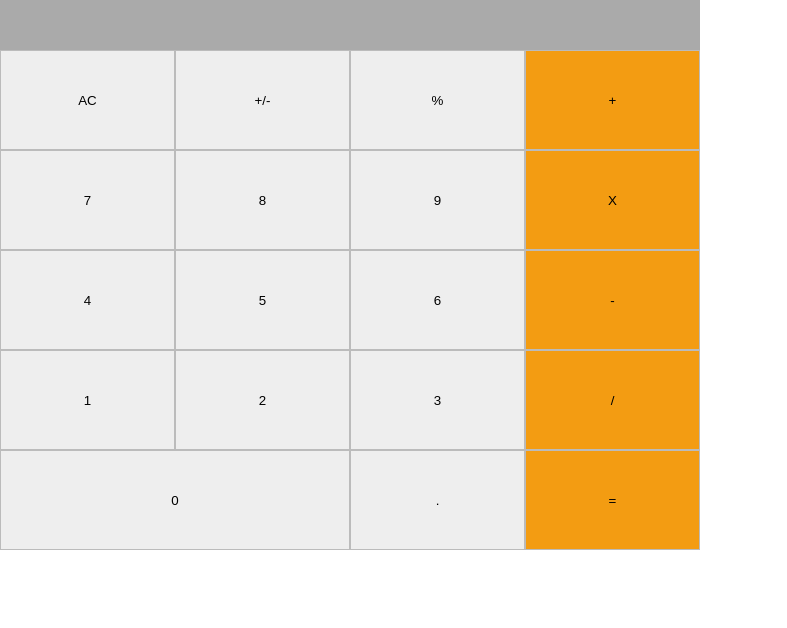
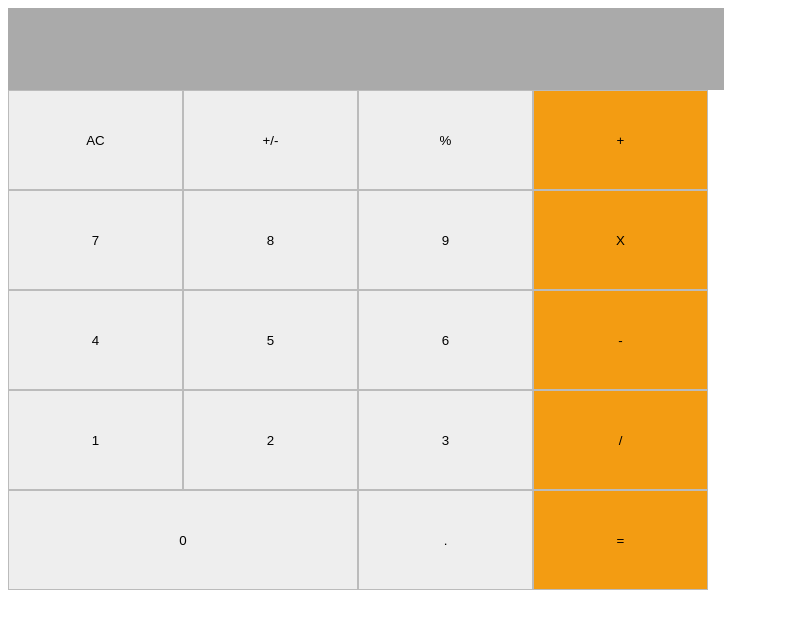
Before and after one commit to nikasulo/reactulator-lator, a React (Create React App) app: page / in a window 1280 px wide. Shown: the top 628 px of the page, without its empty margins (0-787 px from the left). Built offline with nearby package versions, Linux system fonts and the light colour scheme.

Commit message:
Fix zero division edge case

```diff
--- a/src/components/App.js
+++ b/src/components/App.js
@@ -22,8 +22,18 @@ export class App extends React.Component{
   handleClick = (buttonName) => {
     let result, currentData;
     currentData = this.state;
+
+
     result = calculate(currentData, buttonName);
-    console.log(result)
+    if (result === 'UNDEFINED'){
+      this.setState({
+        total: null,
+        next: null,
+        operation: null,
+        displayText: NaN,
+      })
+      return;
+    }
     this.setState(
       {
         total: result.total,
--- a/src/logic/calculate.js
+++ b/src/logic/calculate.js
@@ -26,6 +26,9 @@ export const calculate = (dataObj, buttonName) => {
         operator = operation.pop();
         result = operate(parseInt(numberOne), parseInt(numberTwo), operator);
         //Push the result so multiple operations can happen
+        if (result === 'UNDEFINED'){
+          return result;
+        }
         next.push(result);
         total = ans ? parseInt(ans) + result : result;
       }
@@ -56,6 +59,12 @@ export const calculate = (dataObj, buttonName) => {
     }
   // If button is not an operator
   } else {
+    if(`${total}` === displayText){
+      next = null;
+      displayText = null;
+      total = null;
+      operation = null;
+    }
     //If operands and operators are the same amount, start a new number
     if (operation && operation.length === next.length){
       next.push(buttonName);
--- a/src/logic/operate.js
+++ b/src/logic/operate.js
@@ -13,6 +13,9 @@ export const operate = (numberOne, numberTwo, operation) => {
   }
 
   if(operation === '/'){
+    if ((numberOne === 0 && numberTwo === 0 ) || numberTwo) {
+      return 'UNDEFINED';
+    }
     return numberOne.div(numberTwo);
   }
 
--- a/src/stylesheets/main.scss
+++ b/src/stylesheets/main.scss
@@ -1,5 +1,19 @@
-* {
-  margin: 0;
-  padding: 0;
-  box-sizing: border-box;
-}
+// * {
+//   margin: 0;
+//   padding: 0;
+//   box-sizing: border-box;
+// }
+
+// .row{
+//   display: flex;
+//   flex-flow: row nowrap;
+// }
+
+// .column{
+//   display: flex;
+//   flex-flow: column nowrap;
+// }
+
+// .calc-display{
+//   justify-content: flex-end;
+// }
```
